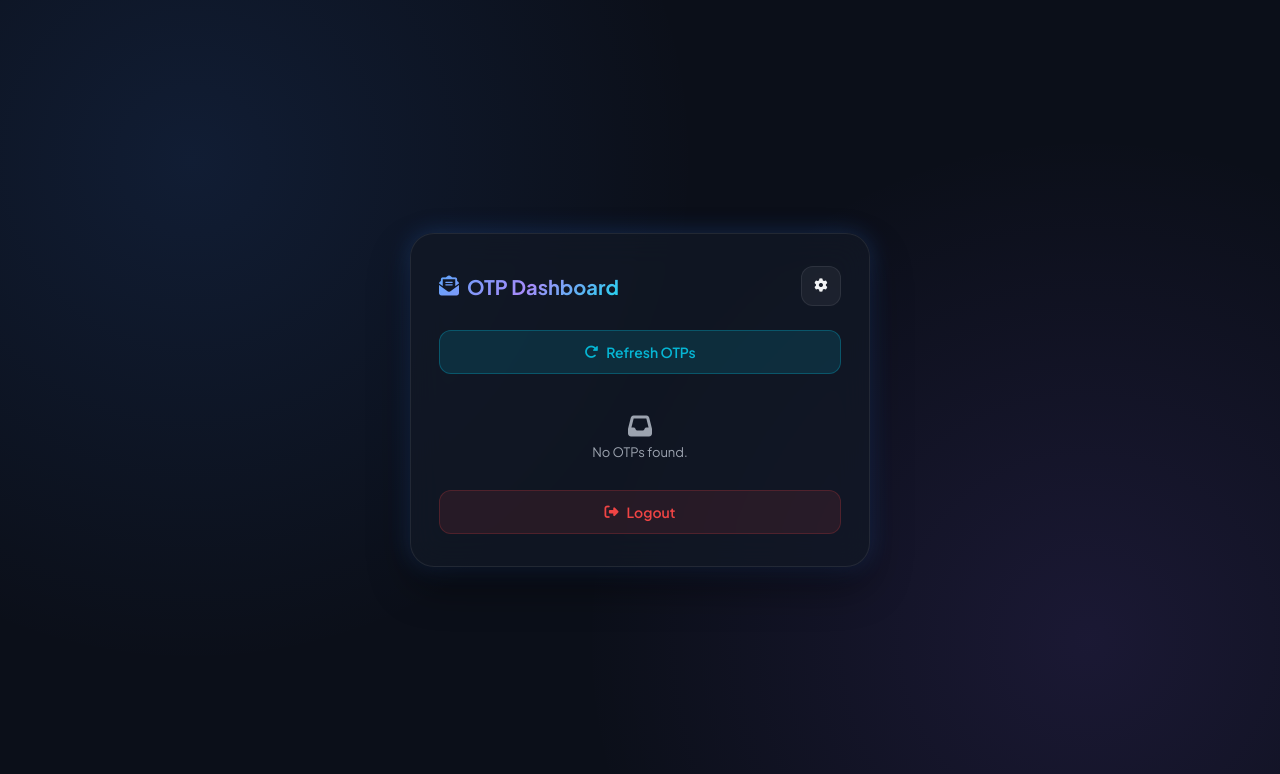
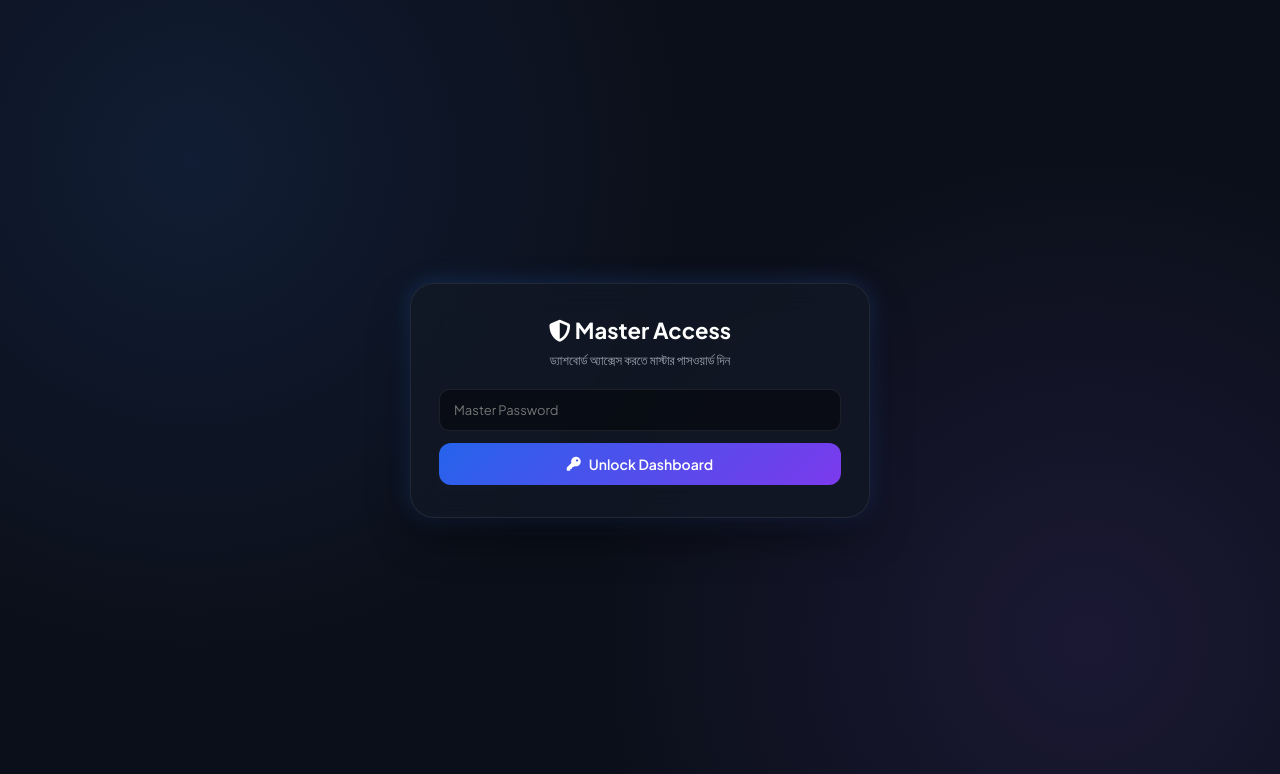
Before and after one commit to tonirshaik/gmail-otp-dashboard, a Flask app: page / in a window 1280 px wide. Shown: the top 774 px of the page. Run offline with Flask 3, Linux system fonts and the light colour scheme.

Commit message:
Update index.html

```diff
--- a/templates/index.html
+++ b/templates/index.html
@@ -1,5 +1,5 @@
 <!DOCTYPE html>
-<html lang="en">
+<html lang="bn">
 <head>
     <meta charset="UTF-8">
     <meta name="viewport" content="width=device-width, initial-scale=1.0">
@@ -58,6 +58,27 @@
             box-shadow: 0 20px 40px rgba(0, 0, 0, 0.4), var(--shadow-glow);
         }
 
+        /* Hidden Utility Screen */
+        .hidden { display: none !important; }
+
+        /* Login Screen */
+        .login-box {
+            text-align: center;
+        }
+
+        .login-title {
+            font-size: 22px;
+            font-weight: 700;
+            margin-bottom: 8px;
+            color: #fff;
+        }
+
+        .login-subtitle {
+            font-size: 13px;
+            color: var(--text-muted);
+            margin-bottom: 20px;
+        }
+
         /* Top Header Area */
         .top-bar {
             display: flex;
@@ -78,7 +99,6 @@
             gap: 8px;
         }
 
-        /* Settings Icon Button */
         .settings-btn {
             background: rgba(255, 255, 255, 0.05);
             border: 1px solid var(--card-border);
@@ -100,7 +120,6 @@
             transform: rotate(45deg);
         }
 
-        /* Settings Popup/Modal */
         .settings-popup {
             display: none;
             position: absolute;
@@ -116,9 +135,7 @@
             animation: fadeIn 0.2s ease-in-out;
         }
 
-        .settings-popup.active {
-            display: block;
-        }
+        .settings-popup.active { display: block; }
 
         @keyframes fadeIn {
             from { opacity: 0; transform: translateY(-10px); }
@@ -136,13 +153,11 @@
             text-transform: uppercase;
         }
 
-        .input-group {
-            margin-bottom: 10px;
-        }
+        .input-group { margin-bottom: 12px; }
 
         .input-group input {
             width: 100%;
-            padding: 10px 14px;
+            padding: 12px 14px;
             background: rgba(0, 0, 0, 0.4);
             border: 1px solid var(--card-border);
             border-radius: 10px;
@@ -152,9 +167,7 @@
             transition: all 0.3s ease;
         }
 
-        .input-group input:focus {
-            border-color: var(--accent-blue);
-        }
+        .input-group input:focus { border-color: var(--accent-blue); }
 
         .btn {
             width: 100%;
@@ -174,8 +187,6 @@
         .btn-primary {
             background: var(--gradient-btn);
             color: #fff;
-            padding: 10px;
-            font-size: 13px;
         }
 
         .btn-refresh {
@@ -195,7 +206,7 @@
             background: rgba(239, 68, 68, 0.1);
             color: var(--accent-red);
             border: 1px solid rgba(239, 68, 68, 0.2);
-            margin-top: 10px;
+            margin-top: 15px;
         }
 
         .btn-logout:hover {
@@ -203,12 +214,13 @@
             color: #fff;
         }
 
-        .msg-success {
+        .status-msg {
             font-size: 12px;
-            color: var(--accent-green);
             text-align: center;
-            margin-top: 8px;
+            margin-bottom: 10px;
         }
+        .status-msg.error { color: var(--accent-red); }
+        .status-msg.success { color: var(--accent-green); }
 
         .otp-card {
             background: rgba(15, 23, 42, 0.6);
@@ -272,13 +284,27 @@
 <body>
 
     <div class="container">
-        <!-- Top Bar with Settings Icon -->
+        <!-- 🔒 LOGIN SECTION -->
+        <div id="loginSection" class="login-box">
+            <div class="login-title"><i class="fa-solid fa-shield-halved"></i> Master Access</div>
+            <div class="login-subtitle">ড্যাশবোর্ড অ্যাক্সেস করতে মাস্টার পাসওয়ার্ড দিন</div>
+            <div id="loginMsg" class="status-msg error"></div>
+            <div class="input-group">
+                <input type="password" id="masterPasswordInput" placeholder="Master Password" autocomplete="off">
+            </div>
+            <button class="btn btn-primary" onclick="login()">
+                <i class="fa-solid fa-key"></i> Unlock Dashboard
+            </button>
+        </div>
+
+        <!-- 🔓 DASHBOARD SECTION -->
+        <div id="dashboardSection" class="hidden">
+            <!-- Top Bar -->
             <div class="top-bar">
                 <div class="header-title">
                     <i class="fa-solid fa-envelope-open-text"></i> OTP Dashboard
                 </div>
 
-            <!-- Gear Icon Button -->
                 <button class="settings-btn" id="settingsToggle" title="Add Account Settings">
                     <i class="fa-solid fa-gear"></i>
                 </button>
@@ -288,66 +314,162 @@
                     <div class="popup-title">
                         <i class="fa-solid fa-user-plus"></i> Add Gmail Account
                     </div>
-                <form action="/add_account" method="POST">
+                    <div id="addAccMsg" class="status-msg"></div>
                     <div class="input-group">
-                        <input type="email" name="email" placeholder="Gmail Address" required autocomplete="off">
+                        <input type="email" id="newEmail" placeholder="Gmail Address" autocomplete="off">
                     </div>
                     <div class="input-group">
-                        <input type="password" name="app_password" placeholder="16-digit App Password" required autocomplete="off">
+                        <input type="password" id="newAppPass" placeholder="16-digit App Password" autocomplete="off">
                     </div>
-                    <button type="submit" class="btn btn-primary">
+                    <button class="btn btn-primary" onclick="addAccount()">
                         <i class="fa-solid fa-floppy-disk"></i> Save Account
                     </button>
-                </form>
                 </div>
             </div>
 
-        {% if msg %}
-            <div class="msg-success" style="margin-bottom: 15px;">{{ msg }}</div>
-        {% endif %}
-
-        <!-- Refresh OTPs Button -->
-        <a href="/" style="text-decoration: none;">
-            <button type="button" class="btn btn-refresh">
+            <!-- Refresh Button -->
+            <button class="btn btn-refresh" onclick="fetchOTPs()">
                 <i class="fa-solid fa-rotate-right"></i> Refresh OTPs
             </button>
-        </a>
 
-        <!-- OTP Cards Container -->
-        <div class="otp-container">
-            {% if otps %}
-                {% for item in otps %}
-                    <div class="otp-card">
-                        <div class="otp-email"><i class="fa-regular fa-envelope"></i> {{ item.email }}</div>
-                        <div class="otp-subject">{{ item.subject }}</div>
-                        {% if item.otp %}
-                            <div class="otp-code-box">OTP: {{ item.otp }}</div>
-                        {% endif %}
-                        <div class="otp-time"><i class="fa-regular fa-clock"></i> Time: {{ item.time }}</div>
+            <!-- OTP List Container -->
+            <div id="otpContainer"></div>
+
+            <!-- Logout Button -->
+            <button class="btn btn-logout" onclick="logout()">
+                <i class="fa-solid fa-right-from-bracket"></i> Logout
+            </button>
         </div>
-                {% endfor %}
-            {% else %}
+    </div>
+
+    <script>
+        let MASTER_PASS = "";
+
+        // ১. লগইন লজিক (API Request)
+        async function login() {
+            const pass = document.getElementById('masterPasswordInput').value;
+            const msgBox = document.getElementById('loginMsg');
+            msgBox.innerText = "";
+
+            if (!pass) {
+                msgBox.innerText = "পাসওয়ার্ড প্রদান করুন!";
+                return;
+            }
+
+            try {
+                const res = await fetch('/api/login', {
+                    method: 'POST',
+                    headers: { 'Content-Type': 'application/json' },
+                    body: JSON.stringify({ password: pass })
+                });
+
+                const data = await res.json();
+                if (res.ok && data.success) {
+                    MASTER_PASS = pass;
+                    document.getElementById('loginSection').classList.add('hidden');
+                    document.getElementById('dashboardSection').classList.remove('hidden');
+                    fetchOTPs();
+                } else {
+                    msgBox.innerText = data.error || "ভুল পাসওয়ার্ড!";
+                }
+            } catch (err) {
+                msgBox.innerText = "সার্ভারে কানেক্ট করা যাচ্ছে না!";
+            }
+        }
+
+        // ২. OTP গুলো ফেচ করার লজিক (API Request)
+        async function fetchOTPs() {
+            const container = document.getElementById('otpContainer');
+            container.innerHTML = '<div class="empty-state"><i class="fa-solid fa-spinner fa-spin"></i> ইমেইল চেক করা হচ্ছে...</div>';
+
+            try {
+                const res = await fetch('/api/fetch-otps', {
+                    headers: { 'X-Master-Password': MASTER_PASS }
+                });
+
+                if (!res.ok) throw new Error("Unauthorized");
+
+                const otps = await res.json();
+                container.innerHTML = "";
+
+                if (otps.length === 0) {
+                    container.innerHTML = `
                         <div class="empty-state">
                             <i class="fa-solid fa-inbox" style="font-size: 24px; margin-bottom: 6px; display: block;"></i>
-                    No OTPs found.
-                </div>
-            {% endif %}
-        </div>
+                            কোনো OTP পাওয়া যায়নি।
+                        </div>`;
+                    return;
+                }
 
-        <!-- Logout Button (Fixed Issue with URL ?) -->
-        <a href="/logout" style="text-decoration: none;">
-            <button type="button" class="btn btn-logout">
-                <i class="fa-solid fa-right-from-bracket"></i> Logout
-            </button>
-        </a>
-    </div>
+                otps.forEach(item => {
+                    container.innerHTML += `
+                        <div class="otp-card">
+                            <div class="otp-email"><i class="fa-regular fa-envelope"></i> ${item.email}</div>
+                            <div class="otp-subject">${item.subject}</div>
+                            ${item.code ? `<div class="otp-code-box">OTP: ${item.code}</div>` : ''}
+                            <div class="otp-time"><i class="fa-regular fa-clock"></i> Time: ${item.time}</div>
+                        </div>`;
+                });
+            } catch (err) {
+                container.innerHTML = '<div class="empty-state" style="color:var(--accent-red);">ডাটা আনতে সমস্যা হয়েছে! আবার চেষ্টা করুন।</div>';
+            }
+        }
 
-    <!-- JavaScript to Handle Dropdown & Browser Reload -->
-    <script>
+        // ৩. অ্যাকাউন্ট যুক্ত করার লজিক (API Request)
+        async function addAccount() {
+            const email = document.getElementById('newEmail').value;
+            const password = document.getElementById('newAppPass').value;
+            const msgBox = document.getElementById('addAccMsg');
+
+            if (!email || !password) {
+                msgBox.className = "status-msg error";
+                msgBox.innerText = "সবগুলো ঘর পূরণ করুন!";
+                return;
+            }
+
+            try {
+                const res = await fetch('/api/add-account', {
+                    method: 'POST',
+                    headers: {
+                        'Content-Type': 'application/json',
+                        'X-Master-Password': MASTER_PASS
+                    },
+                    body: JSON.stringify({ email, password })
+                });
+
+                const data = await res.json();
+                if (res.ok) {
+                    msgBox.className = "status-msg success";
+                    msgBox.innerText = data.message;
+                    document.getElementById('newEmail').value = "";
+                    document.getElementById('newAppPass').value = "";
+                    setTimeout(() => {
+                        document.getElementById('settingsPopup').classList.remove('active');
+                        fetchOTPs();
+                    }, 1200);
+                } else {
+                    msgBox.className = "status-msg error";
+                    msgBox.innerText = data.error;
+                }
+            } catch (err) {
+                msgBox.className = "status-msg error";
+                msgBox.innerText = "অ্যাবাউট যোগ করা যায়নি!";
+            }
+        }
+
+        // ৪. লগআউট লজিক (সরাসরি সেশন রিসেট)
+        function logout() {
+            MASTER_PASS = "";
+            document.getElementById('masterPasswordInput').value = "";
+            document.getElementById('dashboardSection').classList.add('hidden');
+            document.getElementById('loginSection').classList.remove('hidden');
+            document.getElementById('loginMsg').innerText = "";
+        }
+
+        // Dropdown Popup Toggle
         const settingsToggle = document.getElementById('settingsToggle');
         const settingsPopup = document.getElementById('settingsPopup');
 
-        if (settingsToggle && settingsPopup) {
         settingsToggle.addEventListener('click', (e) => {
             e.stopPropagation();
             settingsPopup.classList.toggle('active');
@@ -358,12 +480,6 @@
                 settingsPopup.classList.remove('active');
             }
         });
-        }
-
-        // Auto Logout on Hard Page Reload (F5 or Browser Refresh Button)
-        if (performance.navigation.type === performance.navigation.TYPE_RELOAD) {
-            window.location.replace("/logout");
-        }
     </script>
 </body>
 </html>
```
Lines whose indentation alone changed are shown as unchanged.
